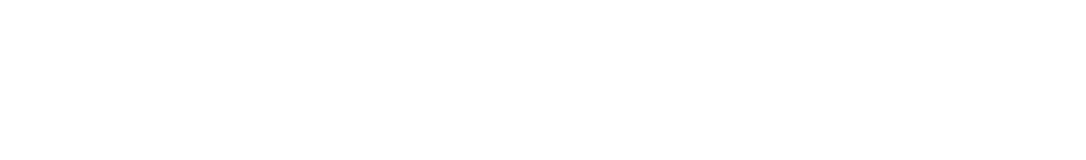
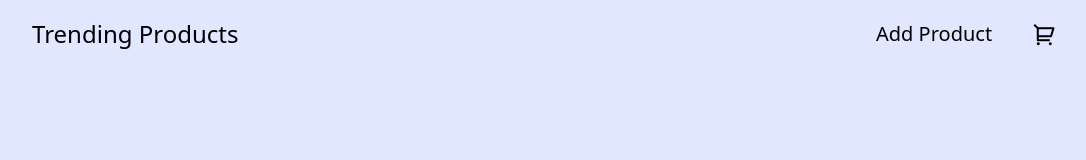
Before and after one commit to BRajendra10/Tailwind-CSS, a plain HTML site: page Product-managment/index.html in a window 1280 px wide. Shown: the whole page, without its empty margins (96-1182 px from the left). Drawn offline with nearby package versions, Linux system fonts and the light colour scheme.

Commit message:
Navbar is ready

```diff
--- a/Product-managment/index.html
+++ b/Product-managment/index.html
@@ -13,6 +13,19 @@
 </head>
 <body>
 
+    <header class="header w-full h-screen bg-indigo-100">
+        <nav class="nav w-full py-1">
+            <div class="nav-container flex justify-between items-center w-[80%] h-[60px] m-auto">
+                <h1 class="text-2xl">Trending Products</h1>
+
+                <ul class="flex justify-between items-center w-[180px]">
+                    <li class="text-xl"><a href="#">Add Product</a></li>
+                    <li class="text-2xl"><i class="ri-shopping-cart-2-line"></i></li>
+                </ul>
+            </div>
+        </nav>
+    </header>
+
     <!-- JS file linked -->
     <script src="script.js"></script>
 </body>
```
